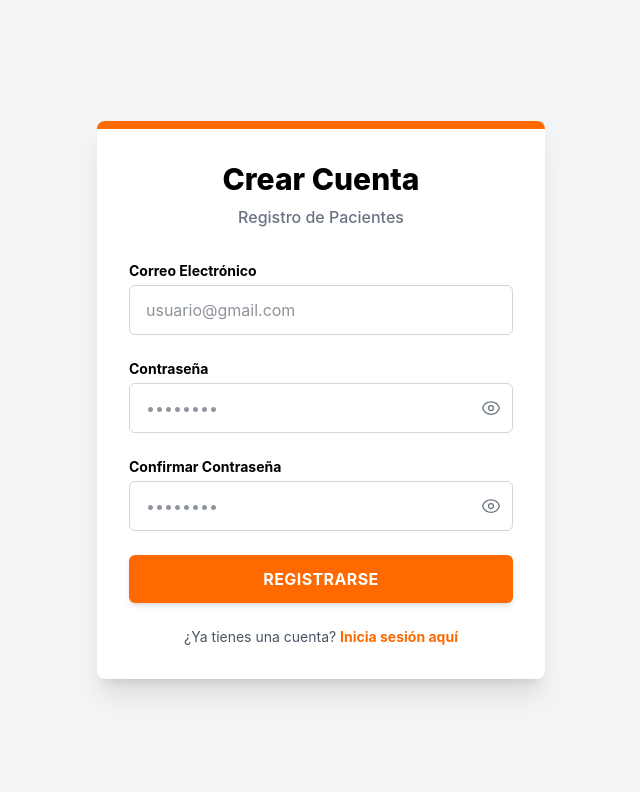
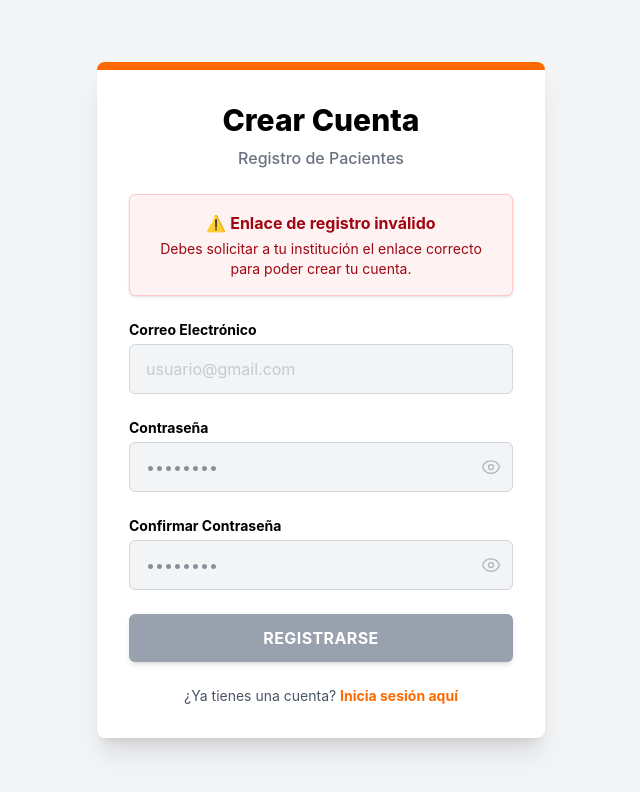
Before and after one commit to SiroCarv/Dashboard-Clinico, a React (Vite) app: page /registro in a window 1280 px wide. Shown: the top 792 px of the page, without its empty margins (319-959 px from the left). Built offline with nearby package versions, Linux system fonts and the light colour scheme; no server answers.

Commit message:
registro mediante link

```diff
--- a/src/App.jsx
+++ b/src/App.jsx
@@ -12,11 +12,15 @@ function App() {
     <Routes>
       <Route path="/" element={<Login />} />
       <Route path="/login" element={<Login />} />
+
+      {/* NUEVO: Ruta dinámica para atrapar el código de la institución */}
+      <Route path="/registro/:codigo" element={<Registro />} />
+      {/* Dejamos la ruta normal por si alguien entra sin código, para mostrarle un mensaje de error */}
       <Route path="/registro" element={<Registro />} />
+
       <Route path="/recuperar-password" element={<RecuperarPassword />} />
       <Route path="/restablecer-password" element={<RestablecerPassword />} />
 
-      {/* Ruta protegida exclusiva para Pacientes */}
       <Route
         path="/encuesta"
         element={
@@ -26,7 +30,6 @@ function App() {
         }
       />
 
-      {/* Ruta protegida exclusiva para Psicólogos */}
       <Route
         path="/dashboard"
         element={
--- a/src/pages/Registro.jsx
+++ b/src/pages/Registro.jsx
@@ -1,8 +1,11 @@
-import { useState } from 'react';
-import { useNavigate, Link } from 'react-router-dom';
+import { useState, useEffect } from 'react';
+import { useNavigate, Link, useParams } from 'react-router-dom';
 import { supabase } from '../supabaseClient';
 
 export default function Registro() {
+  // Extraemos el código de la URL
+  const { codigo } = useParams();
+
   const [email, setEmail] = useState('');
   const [password, setPassword] = useState('');
   const [confirmPassword, setConfirmPassword] = useState('');
@@ -11,17 +14,65 @@ export default function Registro() {
   const [error, setError] = useState('');
   const [loading, setLoading] = useState(false);
 
+  // Nuevos estados para la institución
+  const [institucion, setInstitucion] = useState(null);
+  const [validandoCodigo, setValidandoCodigo] = useState(true);
+
   const navigate = useNavigate();
+
+  // Validar el código de la URL al cargar la página
+  useEffect(() => {
+    const verificarCodigo = async () => {
+      if (!codigo) {
+        setValidandoCodigo(false);
+        return;
+      }
+
+      try {
+        // Limpiamos el código de espacios accidentales y forzamos mayúsculas
+        const codigoLimpio = codigo.trim().toUpperCase();
+        console.log("1. Buscando código exacto en URL:", codigoLimpio);
+
+        const { data, error } = await supabase
+          .from('instituciones')
+          .select('id, nombre')
+          .eq('codigo_registro', codigoLimpio)
+          .maybeSingle();
+
+        if (error) {
+            console.error("2. Supabase bloqueó la petición:", error.message, error.details);
+        }
+
+        if (data) {
+          console.log("3. ¡Institución encontrada!:", data);
+          setInstitucion(data);
+        } else {
+          console.log("4. Supabase dice: No encontré nada para el código", codigoLimpio);
+        }
+      } catch (err) {
+        console.error("Error inesperado en React:", err);
+      } finally {
+        setValidandoCodigo(false);
+      }
+    };
+
+    verificarCodigo();
+  }, [codigo]);
 
   const handleRegistro = async (e) => {
     e.preventDefault();
+
+    if (!institucion) {
+      setError('Enlace inválido. No puedes registrarte sin un código institucional correcto.');
+      return;
+    }
+
     setLoading(true);
     setError('');
 
     const cleanedEmail = email.trim().replace(/\s+/g, '');
+    const emailRegex = /^[^\s@]+@[^\s@]+\.[^\s@]+$/;
 
-    // NUEVA VALIDACIÓN: Regex para asegurar que el correo tenga dominio
-    const emailRegex = /^[^\s@]+@[^\s@]+\.[^\s@]+$/;
     if (!emailRegex.test(cleanedEmail)) {
       setError('Por favor, ingresa un correo electrónico válido (ej. usuario@dominio.com).');
       setLoading(false);
@@ -51,10 +102,15 @@ export default function Registro() {
          throw new Error('Error al crear el usuario. Intente nuevamente.');
       }
 
+      // IMPORTANTE: Aquí guardamos al paciente VINCULADO a su institución
       const { error: userError } = await supabase
         .from('usuarios')
         .insert([
-          { id: authData.user.id, rol: 'paciente' }
+          {
+            id: authData.user.id,
+            rol: 'paciente',
+            institucion_id: institucion.id // ID que extrajimos de la URL
+          }
         ]);
 
       if (userError) throw userError;
@@ -70,16 +126,37 @@ export default function Registro() {
     }
   };
 
+  if (validandoCodigo) {
+    return (
+      <div className="min-h-screen flex items-center justify-center bg-gray-100">
+        <p className="text-gray-600 font-bold">Verificando enlace institucional...</p>
+      </div>
+    );
+  }
+
   return (
     <div className="min-h-screen flex items-center justify-center bg-gray-100 p-4">
       <div className="max-w-md w-full bg-white p-8 border-t-8 border-orange-500 rounded-lg shadow-xl">
 
-        <div className="text-center mb-8">
+        <div className="text-center mb-6">
           <h2 className="text-3xl font-extrabold text-black">
             Crear Cuenta
           </h2>
           <p className="text-gray-500 mt-2 font-medium">Registro de Pacientes</p>
         </div>
+
+        {/* ALERTA DE INSTITUCIÓN */}
+        {institucion ? (
+          <div className="mb-6 p-3 bg-green-50 border border-green-200 text-green-800 rounded-md text-center shadow-sm">
+            <p className="text-sm">Estás registrándote en:</p>
+            <p className="font-bold text-lg">{institucion.nombre}</p>
+          </div>
+        ) : (
+          <div className="mb-6 p-4 bg-red-50 border border-red-200 text-red-800 rounded-md text-center shadow-sm">
+            <p className="font-bold">⚠️ Enlace de registro inválido</p>
+            <p className="text-sm mt-1">Debes solicitar a tu institución el enlace correcto para poder crear tu cuenta.</p>
+          </div>
+        )}
 
         {error && (
           <div className="mb-4 p-3 bg-red-100 border border-red-400 text-red-700 rounded text-center text-sm font-semibold">
@@ -98,10 +175,11 @@ export default function Registro() {
               value={email}
               onChange={(e) => setEmail(e.target.value)}
               required
+              disabled={!institucion}
               pattern="[^\s@]+@[^\s@]+\.[^\s@]+"
               title="Debe incluir un dominio válido (ej. .com, .es)"
               placeholder="usuario@gmail.com"
-              className="w-full px-4 py-3 border border-gray-300 rounded-md focus:ring-2 focus:ring-orange-500 focus:border-orange-500 outline-none transition-all text-gray-800"
+              className="w-full px-4 py-3 border border-gray-300 rounded-md focus:ring-2 focus:ring-orange-500 focus:border-orange-500 outline-none transition-all text-gray-800 disabled:bg-gray-100 disabled:text-gray-400"
             />
           </div>
 
@@ -115,13 +193,15 @@ export default function Registro() {
                 value={password}
                 onChange={(e) => setPassword(e.target.value)}
                 required
+                disabled={!institucion}
                 placeholder="••••••••"
-                className="w-full px-4 py-3 border border-gray-300 rounded-md focus:ring-2 focus:ring-orange-500 focus:border-orange-500 outline-none transition-all text-gray-800 pr-12"
+                className="w-full px-4 py-3 border border-gray-300 rounded-md focus:ring-2 focus:ring-orange-500 focus:border-orange-500 outline-none transition-all text-gray-800 pr-12 disabled:bg-gray-100"
               />
               <button
                 type="button"
                 onClick={() => setShowPassword(!showPassword)}
-                className="absolute inset-y-0 right-0 px-3 flex items-center text-gray-500 hover:text-orange-500 transition-colors"
+                disabled={!institucion}
+                className="absolute inset-y-0 right-0 px-3 flex items-center text-gray-500 hover:text-orange-500 transition-colors disabled:opacity-50"
                 tabIndex="-1"
               >
                 {showPassword ? (
@@ -143,15 +223,17 @@ export default function Registro() {
                 value={confirmPassword}
                 onChange={(e) => setConfirmPassword(e.target.value)}
                 required
+                disabled={!institucion}
                 placeholder="••••••••"
-                className={`w-full px-4 py-3 border rounded-md focus:ring-2 focus:ring-orange-500 focus:border-orange-500 outline-none transition-all text-gray-800 pr-12 ${
+                className={`w-full px-4 py-3 border rounded-md focus:ring-2 focus:ring-orange-500 focus:border-orange-500 outline-none transition-all text-gray-800 pr-12 disabled:bg-gray-100 ${
                   confirmPassword && password !== confirmPassword ? 'border-red-500' : 'border-gray-300'
                 }`}
               />
               <button
                 type="button"
                 onClick={() => setShowConfirmPassword(!showConfirmPassword)}
-                className="absolute inset-y-0 right-0 px-3 flex items-center text-gray-500 hover:text-orange-500 transition-colors"
+                disabled={!institucion}
+                className="absolute inset-y-0 right-0 px-3 flex items-center text-gray-500 hover:text-orange-500 transition-colors disabled:opacity-50"
                 tabIndex="-1"
               >
                 {showConfirmPassword ? (
@@ -168,9 +250,9 @@ export default function Registro() {
 
           <button
             type="submit"
-            disabled={loading}
+            disabled={loading || !institucion}
             className={`w-full text-white font-bold py-3 rounded-md transition-colors duration-300 shadow-md uppercase tracking-wide flex justify-center items-center ${
-              loading ? 'bg-gray-400 cursor-not-allowed' : 'bg-orange-500 hover:bg-orange-600'
+              loading || !institucion ? 'bg-gray-400 cursor-not-allowed' : 'bg-orange-500 hover:bg-orange-600'
             }`}
           >
             {loading ? (
```
